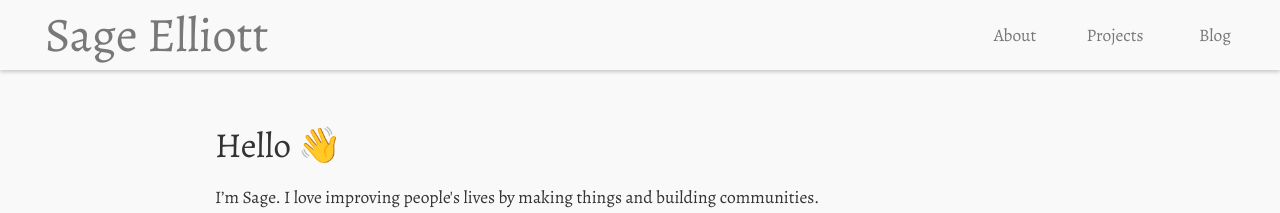
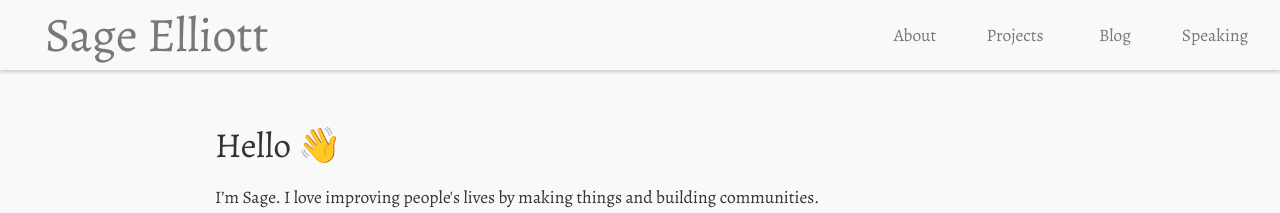
Before and after one commit to sagecodes/sage-blog, a Jekyll site: the page built from index.html, in a window 1280 px wide. Shown: the top 213 px of the page. Built offline with Jekyll 4.4.1, drawn with Linux system fonts in a browser that asks for light colours; nearby versions of some CDN libraries; some web fonts are replaced.

Commit message:
Feat: add speaking back to menu

```diff
--- a/_includes/header.html
+++ b/_includes/header.html
@@ -28,7 +28,7 @@
                 <li><a class="page-link" href="{{ site.baseurl }}/">About</a></li>
                 <li><a class="page-link" href="{{ "/projects" | prepend: site.baseurl }}">Projects</a></li>
                 <li><a class="page-link" href="{{ "/blog" | prepend: site.baseurl }}">Blog</a></li>
-                <!-- <li><a class="page-link" href="{{ "/speaking" | prepend: site.baseurl }}">Speaking</a></li> -->
+                <li><a class="page-link" href="{{ "/speaking" | prepend: site.baseurl }}">Speaking</a></li>
 
             </ul>
         </div>
```
